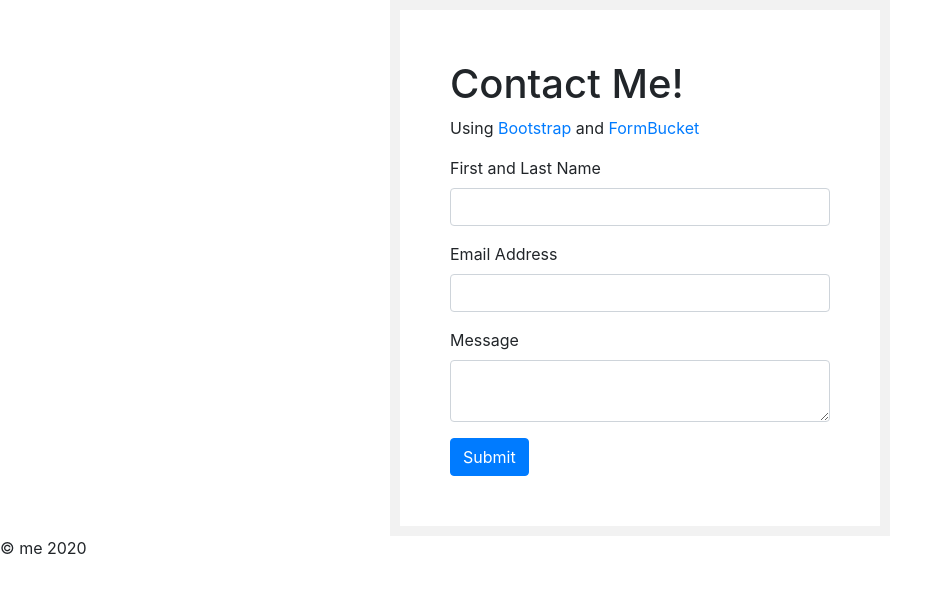
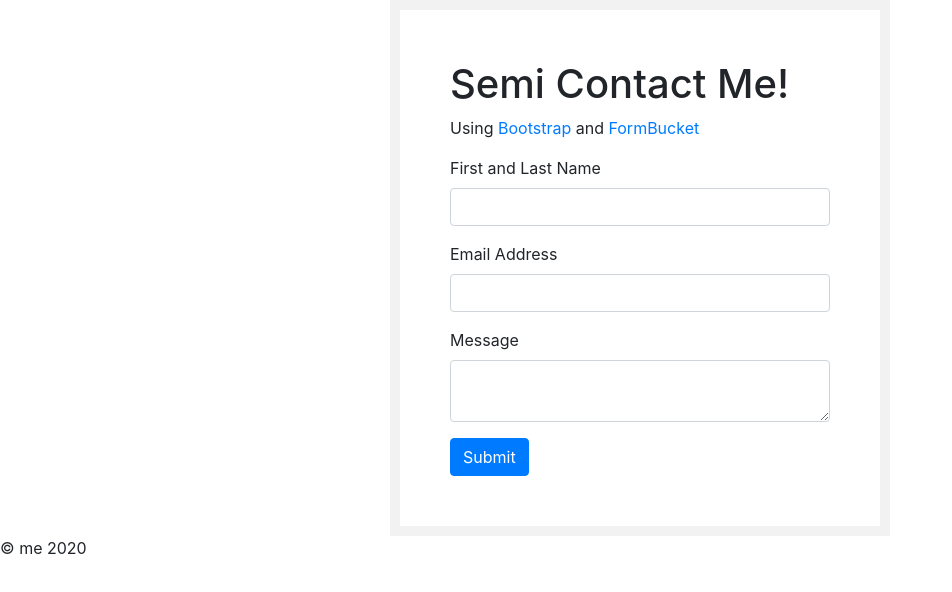
Before and after one commit to semsem1777/practicetest2, a plain HTML site: page q3.html in a window 1280 px wide. Shown: the whole page, without its empty margins (0-952 px from the left). Drawn offline with nearby package versions, Linux system fonts and the light colour scheme.

Commit message:
change name

```diff
--- a/q3.html
+++ b/q3.html
@@ -25,7 +25,7 @@
         <section id="contact">
             <div id="contact_markdown"></div>
             <div class="form-box">
-                <h1>Contact Me!</h1>
+                <h1>Semi Contact Me!</h1>
                 <p>Using <a href="https://getbootstrap.com">Bootstrap</a> and <a
                         href="https://www.formbucket.com">FormBucket</a></p>
                 <form action="https://api.formbucket.com/f/c2K3QTQ" method="post">
```
